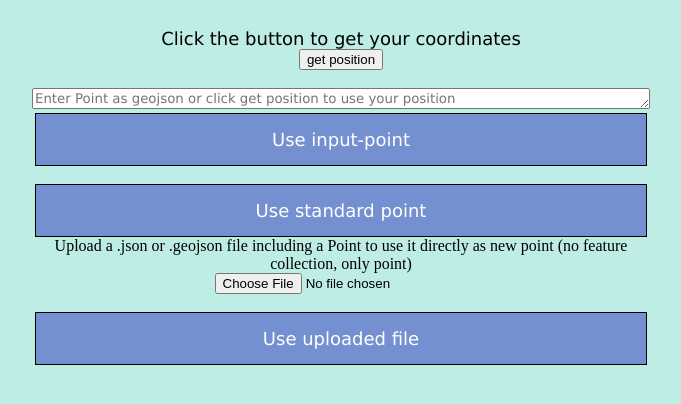
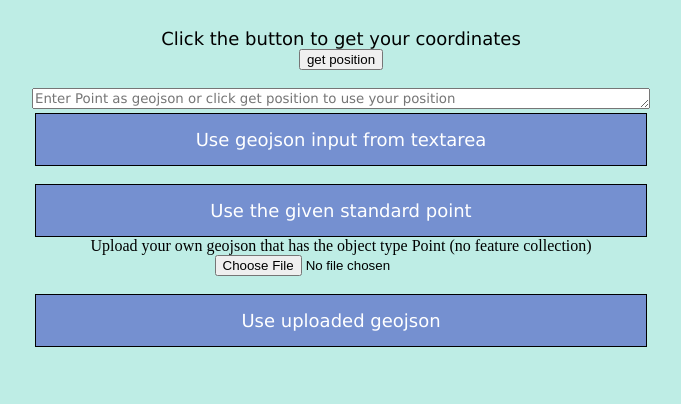
Before and after one commit to JonthMM/Geosoftware-1, a plain HTML site: page Aufgabe2/index.html in a window 1280 px wide. Shown: the whole page, without its empty margins (299-980 px from the left). Drawn offline with Linux system fonts and the light colour scheme.

Commit message:
Update index.html

```diff
--- a/Aufgabe2/index.html
+++ b/Aufgabe2/index.html
@@ -14,16 +14,14 @@
     <textarea type="text" id="location"
         placeholder="Enter Point as geojson or click get position to use your position"></textarea>
     <div id="errorforinput"></div>
-    <button type="button" class="button" onclick="getInputValue()">Use input-point</button>
+    <button type="button" class="button" onclick="textareaInputPoint()">Use geojson input from textarea</button>
     <br></br>
-    <button type="button" class="button" onclick="useStandard()">Use standard point</button>
-    <div id="uploadInfo">Upload a .json or .geojson file including a Point to use it directly as new point (no feature
-        collection, only point)</div>
+    <button type="button" class="button" onclick="standardPoint()">Use the given standard point</button>
+    <div id="uploadInfo">Upload your own geojson that has the object type Point (no feature collection)</div>
     <input type="file" id="uploadbutton"><br>
     <div id="errorforupload"></div><br>
-    <button type="button" class="button" onclick="getFile()">Use uploaded file</button>
+    <button type="button" class="button" onclick="uploadedPoint()">Use uploaded geojson</button>
     <br></br>
     <table id="table"></table>
 </body>
-
 </HTML>
```
